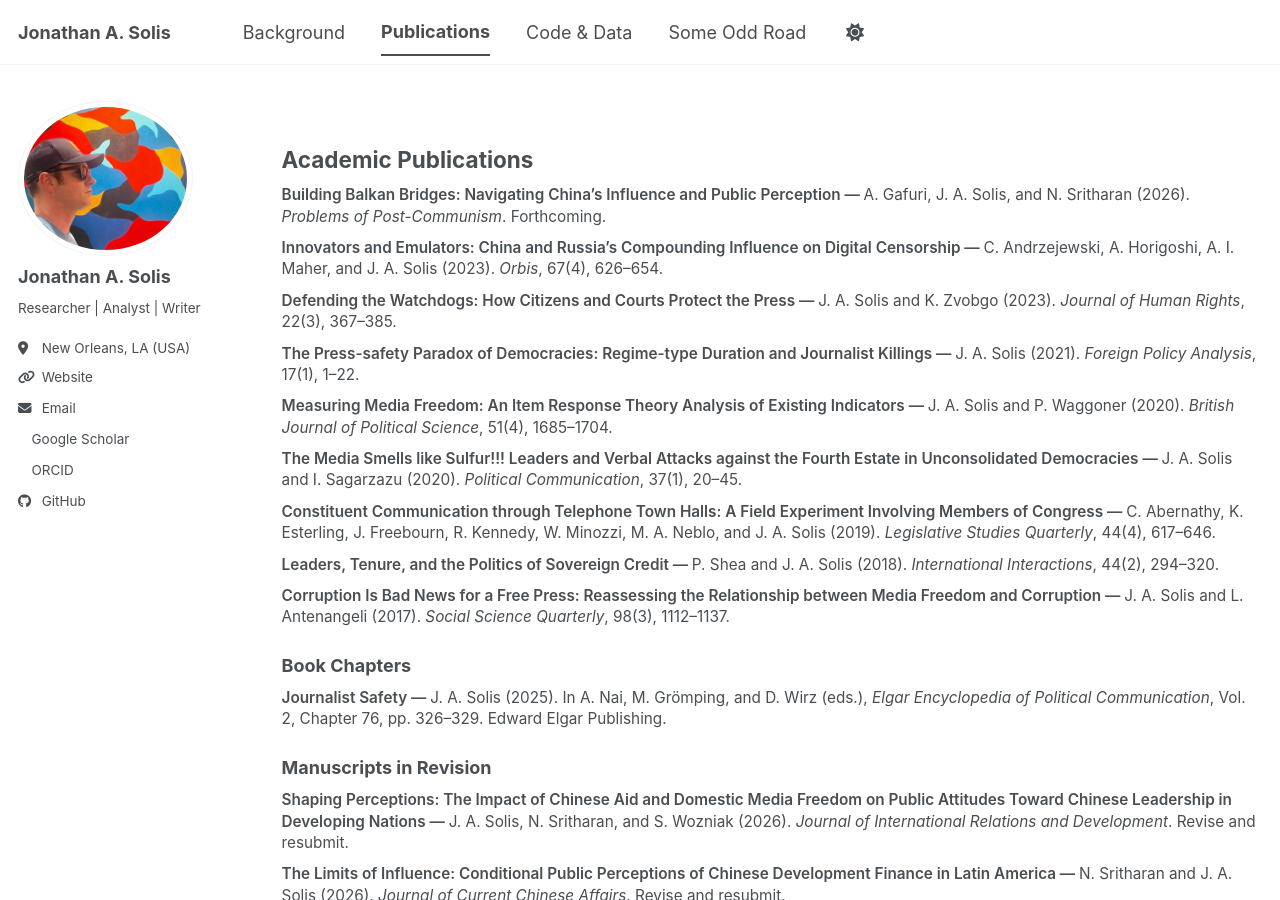
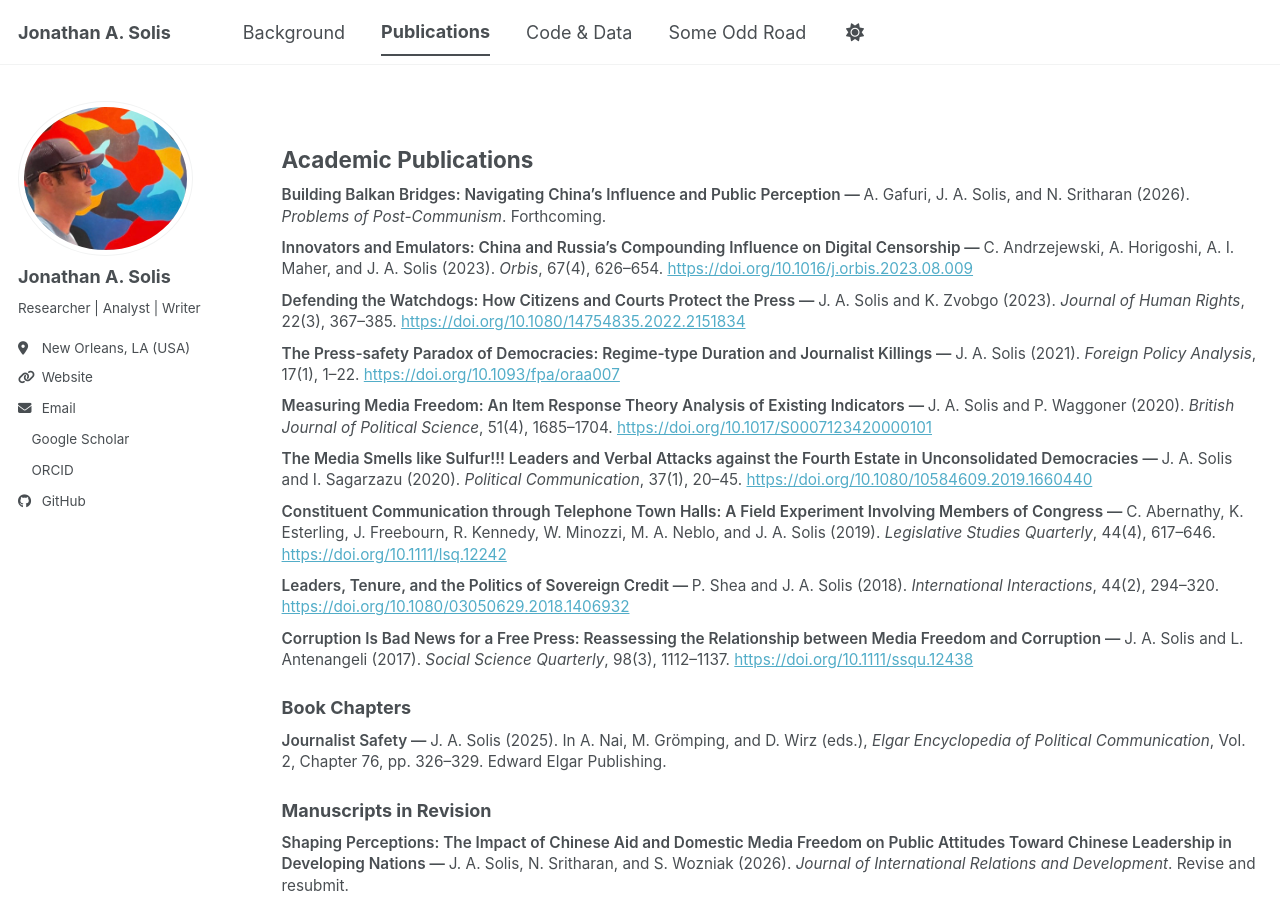
Before and after one commit to westbank-alchemy/westbank-alchemy.github.io, a Jekyll site: the page built from _pages/publications.html, in a window 1280 px wide and 900 px high. Built offline with Jekyll 4.4.1, drawn with Linux system fonts in a browser that asks for light colours; a style sheet for code colours, icons or effects is not loaded; part of the change alters nothing that is shown.

Commit message:
Update publications.html

```diff
--- a/_pages/publications.html
+++ b/_pages/publications.html
@@ -56,6 +56,7 @@ author_profile: true
   </p>
 </div>
 
+
 <div class="publication-entry">
   <p class="publication-title">
     Innovators and Emulators: China and Russia’s Compounding Influence on Digital Censorship
@@ -65,6 +66,7 @@ author_profile: true
   </p>
   <p class="publication-source">
     <em>Orbis</em>, 67(4), 626–654.
+    <a href="https://doi.org/10.1016/j.orbis.2023.08.009">https://doi.org/10.1016/j.orbis.2023.08.009</a>
   </p>
 </div>
 
@@ -77,6 +79,7 @@ author_profile: true
   </p>
   <p class="publication-source">
     <em>Journal of Human Rights</em>, 22(3), 367–385.
+    <a href="https://doi.org/10.1080/14754835.2022.2151834">https://doi.org/10.1080/14754835.2022.2151834</a>
   </p>
 </div>
 
@@ -89,6 +92,7 @@ author_profile: true
   </p>
   <p class="publication-source">
     <em>Foreign Policy Analysis</em>, 17(1), 1–22.
+    <a href="https://doi.org/10.1093/fpa/oraa007">https://doi.org/10.1093/fpa/oraa007</a>
   </p>
 </div>
 
@@ -101,6 +105,7 @@ author_profile: true
   </p>
   <p class="publication-source">
     <em>British Journal of Political Science</em>, 51(4), 1685–1704.
+    <a href="https://doi.org/10.1017/S0007123420000101">https://doi.org/10.1017/S0007123420000101</a>
   </p>
 </div>
 
@@ -113,6 +118,7 @@ author_profile: true
   </p>
   <p class="publication-source">
     <em>Political Communication</em>, 37(1), 20–45.
+    <a href="https://doi.org/10.1080/10584609.2019.1660440">https://doi.org/10.1080/10584609.2019.1660440</a>
   </p>
 </div>
 
@@ -126,6 +132,7 @@ author_profile: true
   </p>
   <p class="publication-source">
     <em>Legislative Studies Quarterly</em>, 44(4), 617–646.
+    <a href="https://doi.org/10.1111/lsq.12242">https://doi.org/10.1111/lsq.12242</a>
   </p>
 </div>
 
@@ -138,6 +145,7 @@ author_profile: true
   </p>
   <p class="publication-source">
     <em>International Interactions</em>, 44(2), 294–320.
+    <a href="https://doi.org/10.1080/03050629.2018.1406932">https://doi.org/10.1080/03050629.2018.1406932</a>
   </p>
 </div>
 
@@ -150,6 +158,7 @@ author_profile: true
   </p>
   <p class="publication-source">
     <em>Social Science Quarterly</em>, 98(3), 1112–1137.
+    <a href="https://doi.org/10.1111/ssqu.12438">https://doi.org/10.1111/ssqu.12438</a>
   </p>
 </div>
 
```
